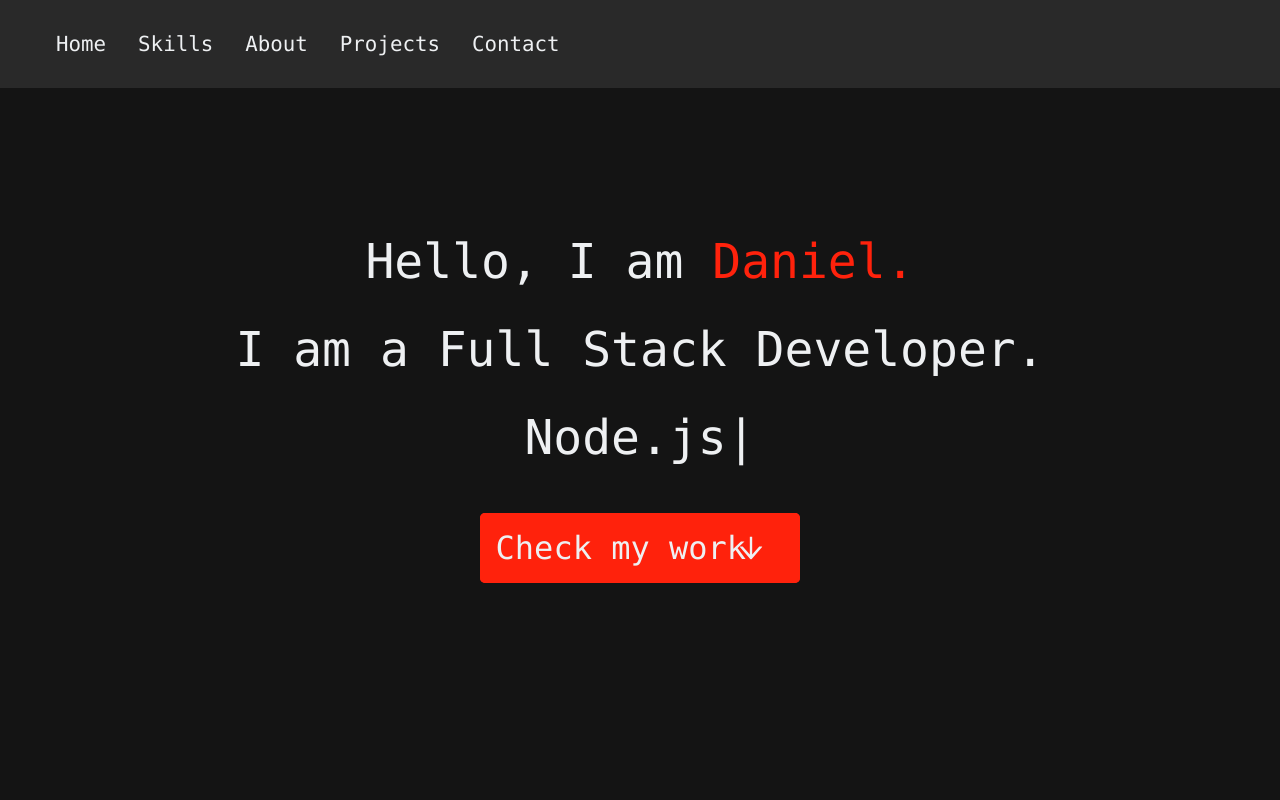
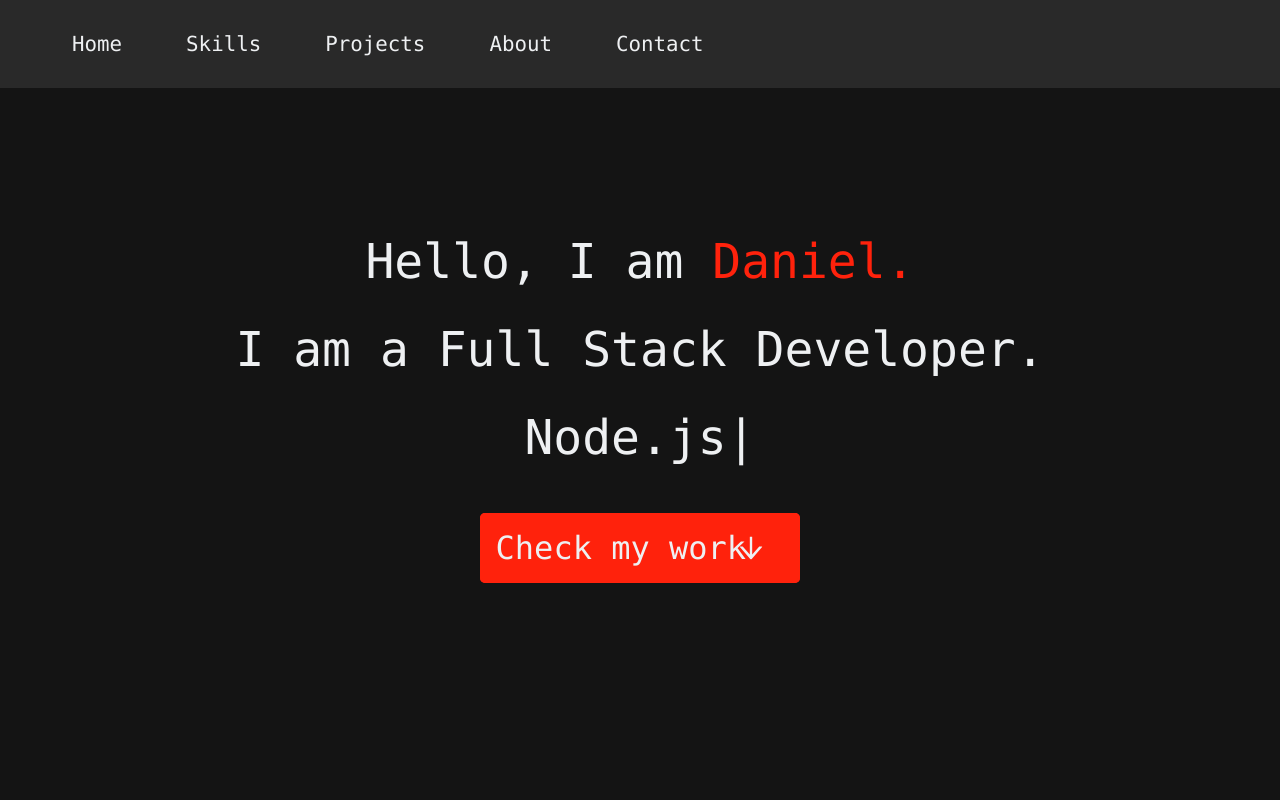
Before and after one commit to dandlp95/portfolio, a React (Create React App) app: page / in a window 1280 px wide. Shown: the top 800 px of the page. Built offline with nearby package versions, Linux system fonts and the light colour scheme; the HTML template or start-up script is replaced by a standard one.

Commit message:
underline in header options

```diff
--- a/src/App.jsx
+++ b/src/App.jsx
@@ -15,11 +15,11 @@ function App() {
       <div className={AppCSS.skillsContainer}>
         <Skills />
       </div>
+      <div className={AppCSS.projectsContainer}>
+        <Projects />
+      </div>
       <div className={AppCSS.aboutMeContainer}>
         <About text="About me." />
-      </div>
-      <div className={AppCSS.projectsContainer}>
-        <Projects />
       </div>
       <div className={AppCSS.ContactContainer}></div>
     </div>
--- a/src/components/header.jsx
+++ b/src/components/header.jsx
@@ -7,8 +7,8 @@ const Header = () => {
       <ul>
         <li>Home</li>
         <li>Skills</li>
+        <li>Projects</li>
         <li>About</li>
-        <li>Projects</li>
         <li>Contact</li>
       </ul>
     </header>
--- a/src/components/header.module.css
+++ b/src/components/header.module.css
@@ -1,22 +1,45 @@
-.headerMain{
+.headerMain {
   background-color: var(--black-light);
   width: 100%;
-    position:fixed;
+  position: fixed;
   z-index: 10;
   font-size: 1.3rem;
 }
 
-.headerMain ul{
+.headerMain ul {
   margin: 0 auto;
   display: flex;
   color: var(--cultured);
   font-family: Consolas;
-
 }
 
-.headerMain li{
+.headerMain li {
   list-style-type: none;
-    padding: 2rem 1rem;
+  padding: 2rem 2rem;
   cursor: pointer;
   max-width: 10%;
+
+  display: inline-block;
+  position: relative;
 }
+
+.headerMain li::after {
+  content: "";
+  position: absolute;
+  width: 60%;
+  transform: scaleX(0);
+  height: 2px;
+  bottom: 30px;
+  left: 0;
+  right: 0;
+  margin-left:auto;
+  margin-right: auto;
+  background-color: red;
+  transform-origin: center;
+  transition: transform 0.25s ease-out;
+}
+
+.headerMain li:hover::after {
+  transform: scaleX(1);
+  transform-origin: center;
+}
--- a/src/components/projectButton.module.css
+++ b/src/components/projectButton.module.css
@@ -10,13 +10,13 @@
   background-color: var(--red-ryb);
   transition: ease-out 0.3s;
   outline: none;
-  /* width: 15rem; */
-  width: 300px;
+  width: 15rem;
+
   border-radius: 4px;
 }
 
 
 .projectButton:hover {
-  box-shadow: inset 300px 0 0 0 var(--cornflower-blue);
+  box-shadow: inset 15rem 0 0 0 var(--cornflower-blue);
   /* background-color: var(--some-color); */
 }
```
Lines whose indentation alone changed are shown as unchanged.
